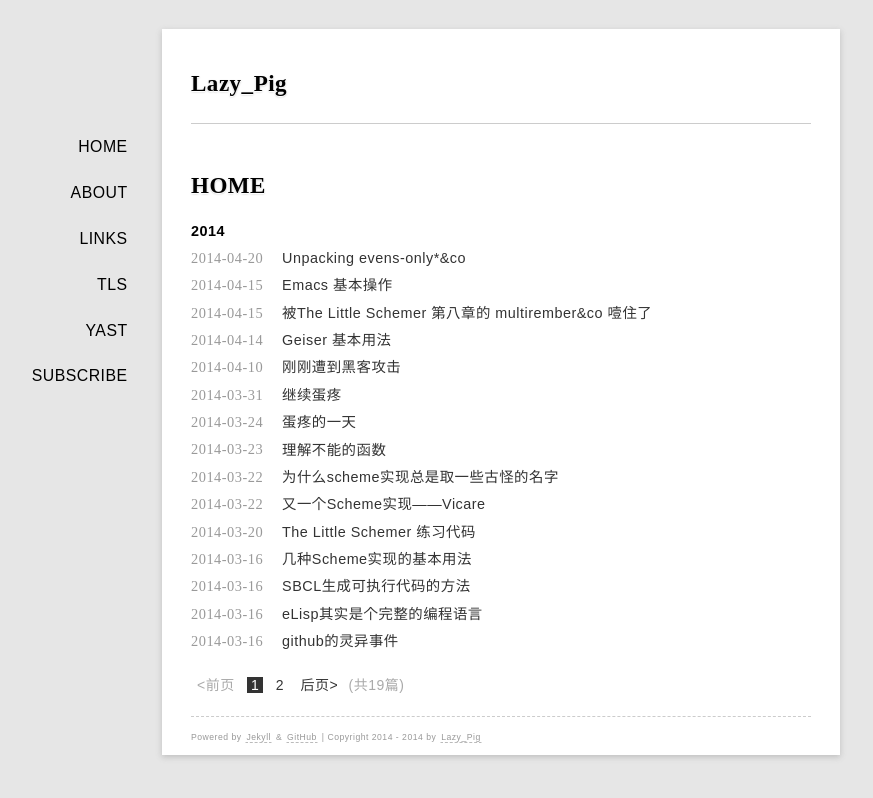
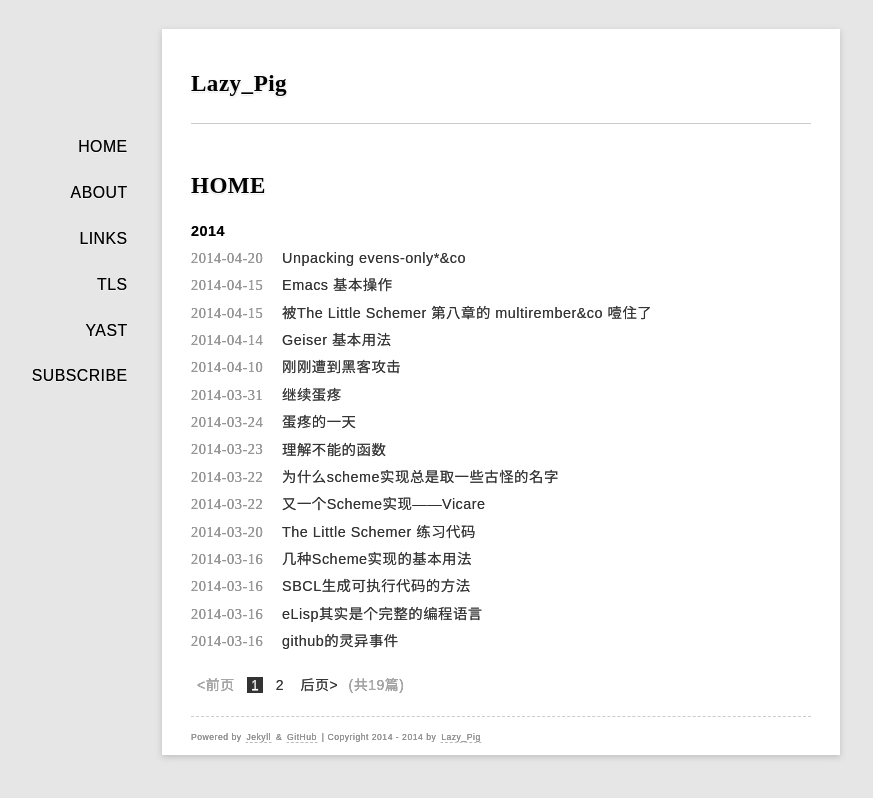
Before and after one commit to rhuichao/uternet.github.io, a Jekyll site: the page built from index.html, in a window 1280 px wide. Shown: the top 798 px of the page, without its empty margins (139-1012 px from the left). Built offline with Jekyll 4.4.1, drawn with Linux system fonts in a browser that asks for light colours; some web fonts are replaced; Markdown is read by kramdown in place of the engine named in the settings; the list of posts is cut into pages by our own code.

Commit message:
new document posted

```diff
--- a/media/css/style.css
+++ b/media/css/style.css
@@ -10,6 +10,7 @@ body{
     color:#000000;
     background-color:#e6e6e6;
     line-height: 1.5;
+    text-shadow: 0px 0px 0px rgba(0, 0, 0, 0.6), 0px 1px 0px rgba(255, 255, 255, 0.6);
 }
 
 *{
```
